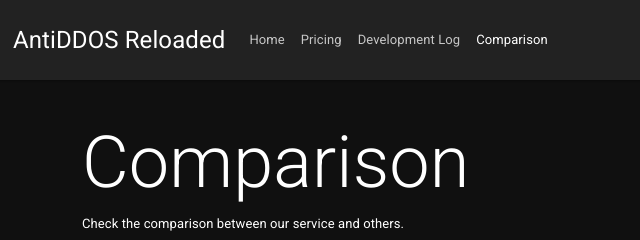
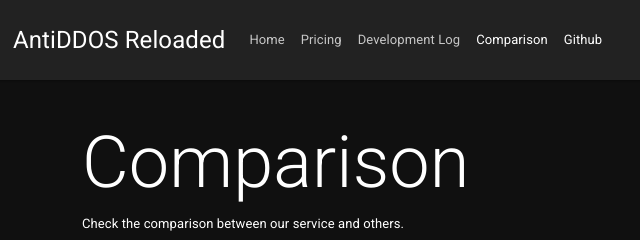
Before and after one commit to AntiDDOSReloaded/antiddosreloaded.github.io, a plain HTML site: page comparison.html in a window 1280 px wide. Shown: the top 240 px of the page, 3-643 px from the left. Drawn offline with nearby package versions, Linux system fonts and the light colour scheme.

Commit message:
Add github link

```diff
--- a/comparison.html
+++ b/comparison.html
@@ -85,6 +85,9 @@
                 <li class="nav-item active">
                     <a class="nav-link" href="comparison.html">Comparison <span class="sr-only">(current)</span></a>
                 </li>
+                <li class="nav-item active">
+                    <a class="nav-link" href="https://github.com/AntiDDOSReloaded">Github</a>
+                </li>
             </ul>
         </div>
     </nav>
```
Also changed, not shown: dev.html (+3 -0 lines), index.html (+3 -0 lines), pricing.html (+3 -0 lines).
